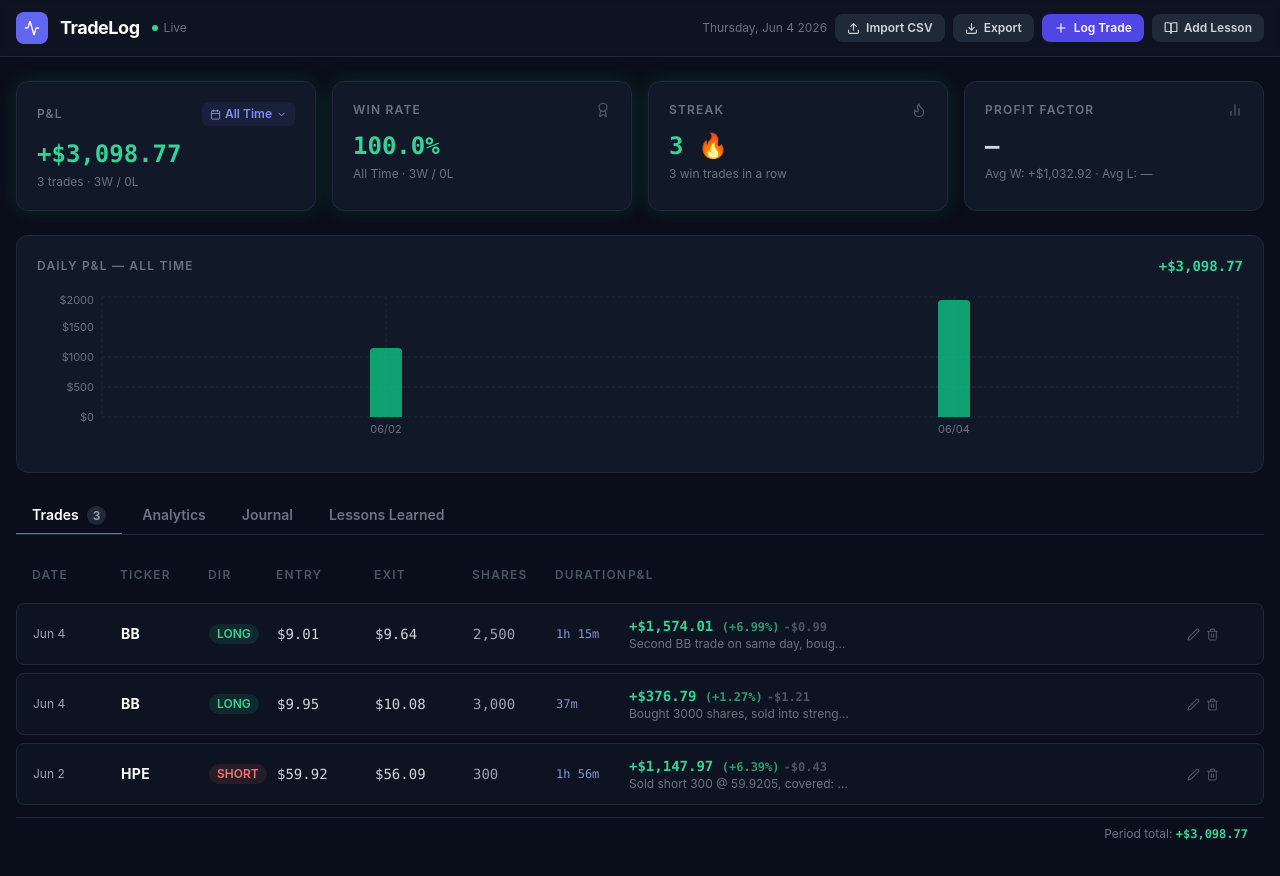
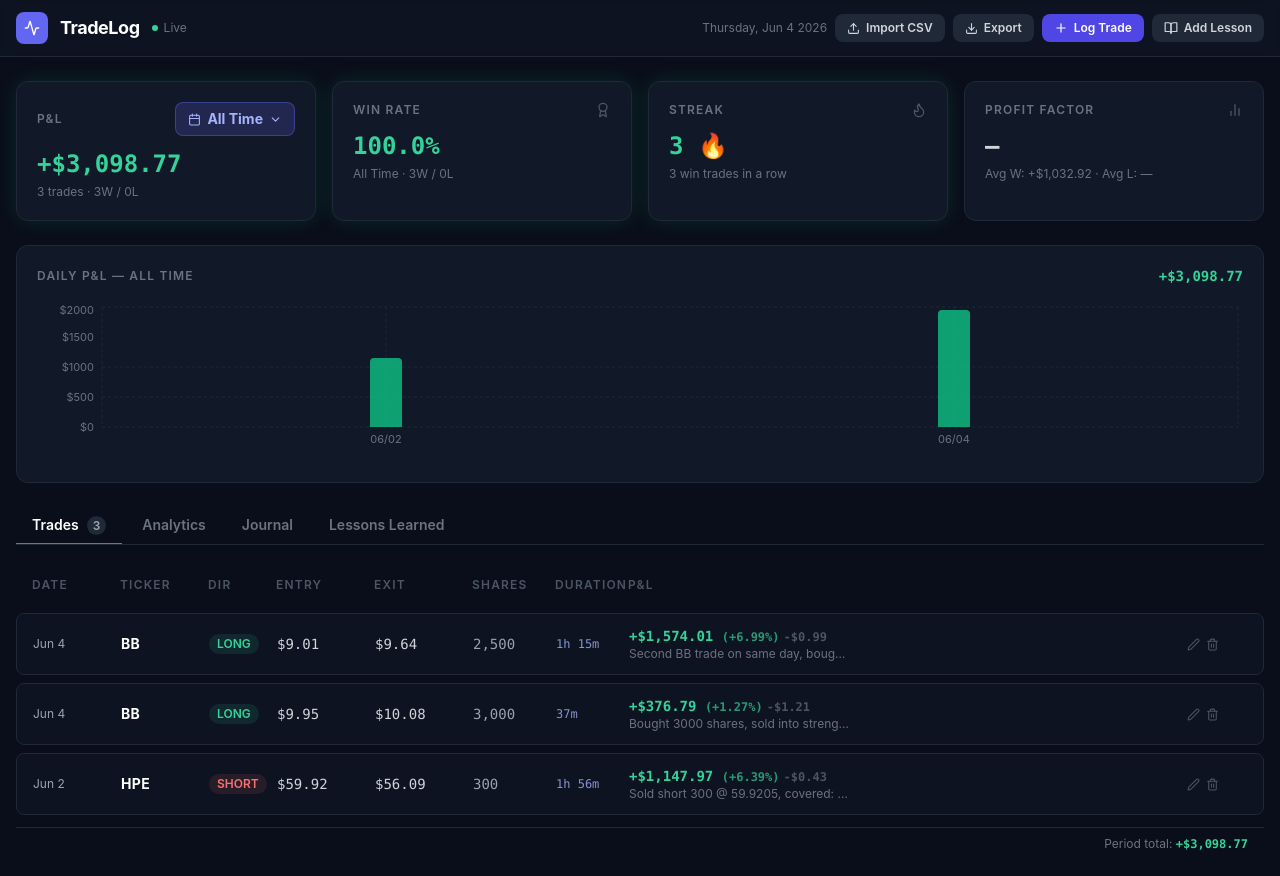
Before and after one commit to alim-c3/trading-dashboard, a Next.js app: page / in a window 1280 px wide. Built offline with nearby package versions, Linux system fonts and the light colour scheme.

Commit message:
UX: prominent period dropdown, chart tooltip shows P&L first, subtle hover cursor

```diff
--- a/app/page.tsx
+++ b/app/page.tsx
@@ -299,9 +299,9 @@ function PeriodDropdown({ period, onChange }: { period: Period; onChange: (p: Pe
   return (
     <div ref={ref} className="relative">
       <button onClick={() => setOpen(o => !o)}
-        className="flex items-center gap-1 text-xs font-semibold text-indigo-400 hover:text-indigo-300 bg-indigo-500/10 hover:bg-indigo-500/20 px-2 py-1 rounded-md transition-colors">
-        <Calendar size={11}/> {PERIOD_LABELS[period]}
-        <ChevronDown size={11} className={`transition-transform ${open?"rotate-180":""}`}/>
+        className="flex items-center gap-1.5 text-sm font-bold text-indigo-300 hover:text-white bg-indigo-500/20 hover:bg-indigo-500/35 border border-indigo-500/40 hover:border-indigo-400/60 px-3 py-1.5 rounded-lg transition-all">
+        <Calendar size={13}/> {PERIOD_LABELS[period]}
+        <ChevronDown size={13} className={`transition-transform ${open?"rotate-180":""}`}/>
       </button>
       {open && (
         <div className="absolute right-0 top-full mt-1.5 z-50 min-w-[150px] rounded-xl border border-gray-700 bg-gray-900 shadow-2xl overflow-hidden">
@@ -756,8 +756,19 @@ export default function Dashboard() {
                 <CartesianGrid strokeDasharray="3 3" stroke="#1f2937"/>
                 <XAxis dataKey="date" tick={{fill:"#6b7280",fontSize:11}} axisLine={false} tickLine={false}/>
                 <YAxis tick={{fill:"#6b7280",fontSize:11}} axisLine={false} tickLine={false} tickFormatter={v=>`$${v}`}/>
-                <Tooltip contentStyle={{background:"#111827",border:"1px solid #374151",borderRadius:8,color:"#f9fafb",fontSize:12}}
-                  formatter={(v:number) => [fmt(v),"P&L"]}/>
+                <Tooltip
+                  cursor={{ fill: "rgba(255,255,255,0.04)", radius: 4 }}
+                  content={({ active, payload, label }) => {
+                    if (!active || !payload?.length) return null;
+                    const val = payload[0].value as number;
+                    return (
+                      <div className="rounded-xl border border-gray-700 bg-gray-900/95 px-4 py-3 shadow-2xl">
+                        <div className={`text-xl font-bold font-mono ${val>=0?"text-emerald-400":"text-red-400"}`}>{fmt(val)}</div>
+                        <div className="text-xs text-gray-500 mt-0.5">{label}</div>
+                      </div>
+                    );
+                  }}
+                />
                 <Bar dataKey="pnl" radius={[4,4,0,0]}>
                   {chartData.map((e,i) => <Cell key={i} fill={e.pnl>=0?"#10b981":"#ef4444"} fillOpacity={0.85}/>)}
                 </Bar>
```
